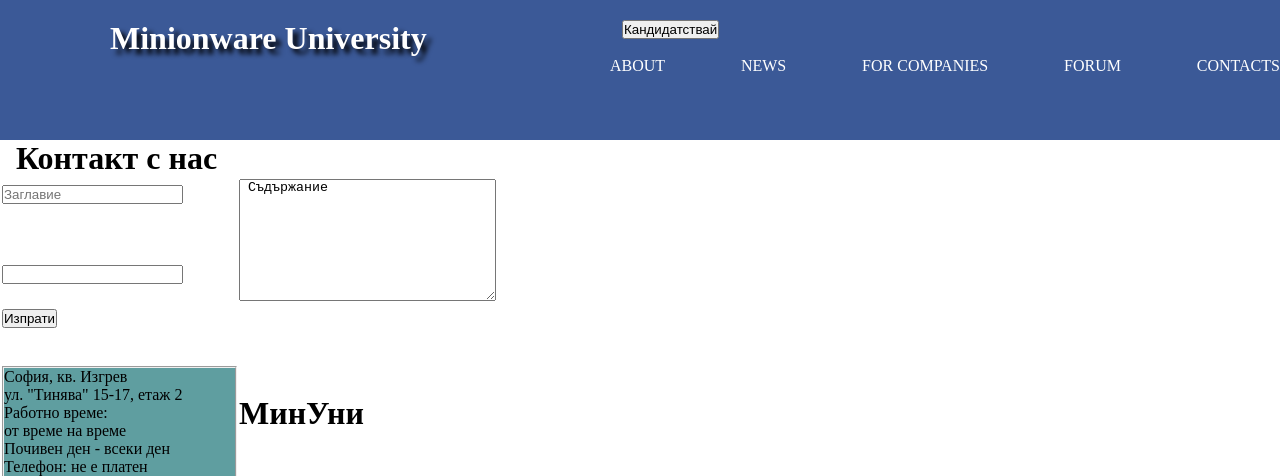
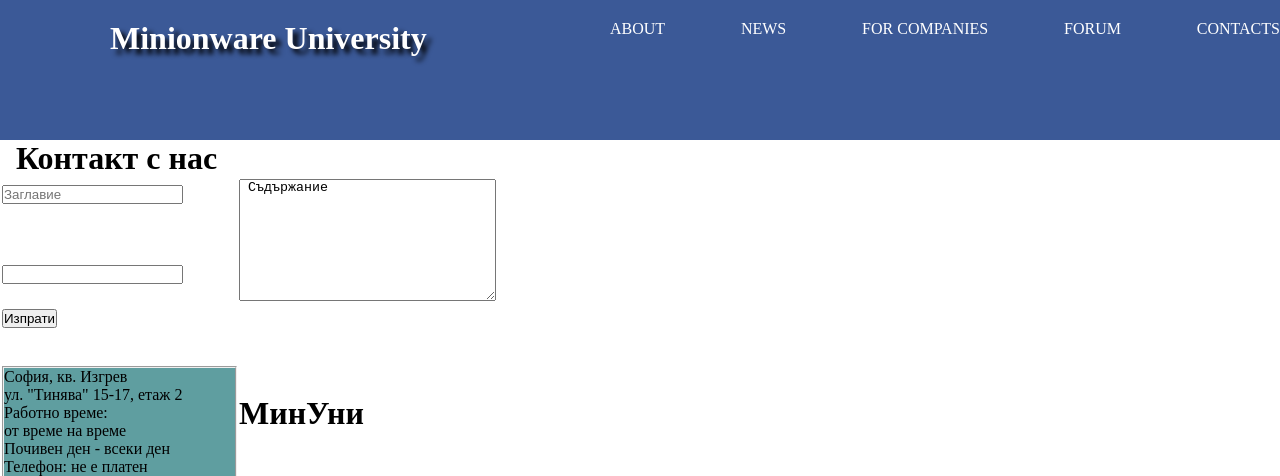
Before and after one commit to weonios/TEAM-PAPAYA---html-css, a plain HTML site: page contact.html in a window 1280 px wide. Shown: the top 476 px of the page. Drawn offline with Linux system fonts and the light colour scheme.

Commit message:
Update contact.html

```diff
--- a/contact.html
+++ b/contact.html
@@ -14,10 +14,7 @@
 <body>
 <header>
     <h1>Minionware University</h1>
-    <div>
-        <span>&nbsp;</span><span>&nbsp;</span>
-        <button onclick="">Кандидатствай</button>
-    </div><br/>
+
     <nav>
         <a href="https://softuni.bg/about">ABOUT</a>
         <a href="https://softuni.bg/news">NEWS</a>
```
